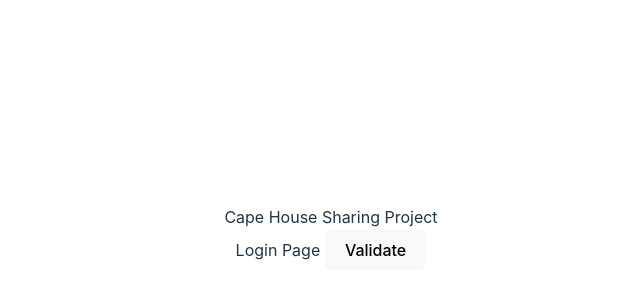
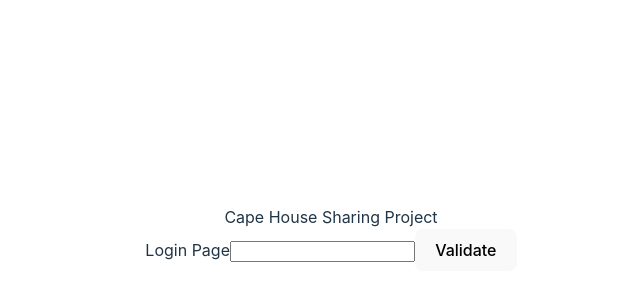
Before and after one commit to MayKhine/capeProject, a React (Vite) app: page / in a window 1280 px wide. Shown: the part 162-462 px from the top of the page, without its empty margins (309-949 px from the left). Built offline with nearby package versions, Linux system fonts and the light colour scheme.

Commit message:
add api file

```diff
--- a/src/App.tsx
+++ b/src/App.tsx
@@ -1,33 +1,12 @@
 // import { useState } from "react";
 import "./App.css";
 import { LoginPg } from "./assets/loginPg";
-
-const validateAsync = async (password: string) => {
-  const response = await fetch("http://localhost:3000/validate", {
-    method: "POST",
-    headers: {
-      "Content-Type": "application/json",
-    },
-    body: JSON.stringify({ password }),
-  });
-
-  const json = await response.json();
-
-  return json as boolean; // probably do better type checking here
-};
 
 function App() {
   return (
     <>
       <div>Cape House Sharing Project</div>
       <LoginPg></LoginPg>
-      <button
-        onClick={() => {
-          validateAsync("P@ssw0rd!");
-        }}
-      >
-        Validate
-      </button>
     </>
   );
 }
--- /dev/null
+++ b/src/api/validateApi.ts
@@ -0,0 +1,13 @@
+export const validateAsync = async (password: string) => {
+  const response = await fetch("http://localhost:3000/validate", {
+    method: "POST",
+    headers: {
+      "Content-Type": "application/json",
+    },
+    body: JSON.stringify({ password }),
+  });
+
+  const json = await response.json();
+
+  return json as boolean; // probably do better type checking here
+};
--- a/src/assets/loginPg.tsx
+++ b/src/assets/loginPg.tsx
@@ -1,3 +1,35 @@
-export const LoginPg: React.FC = () => {
-  return <>Login Page </>;
+import { FC, useState } from "react";
+import { validateAsync } from "../api/validateApi";
+
+// export type LoginPgProps = {
+//   validateAsync: (password: string) => Promise<boolean>;
+// };
+
+// export const LoginPg: FC<LoginPgProps> = (props) => {
+
+export const LoginPg: FC = (props) => {
+  const [password, setPassword] = useState("");
+  console.log(props);
+
+  return (
+    <>
+      Login Page
+      <input
+        type="text"
+        // value={password}
+        onChange={(input) => {
+          setPassword(input.target.value);
+          console.log("passowrd: ", password);
+        }}
+      ></input>
+      <button
+        onClick={async () => {
+          console.log("call validate: ", password);
+          await validateAsync(password);
+        }}
+      >
+        Validate
+      </button>
+    </>
+  );
 };
```
